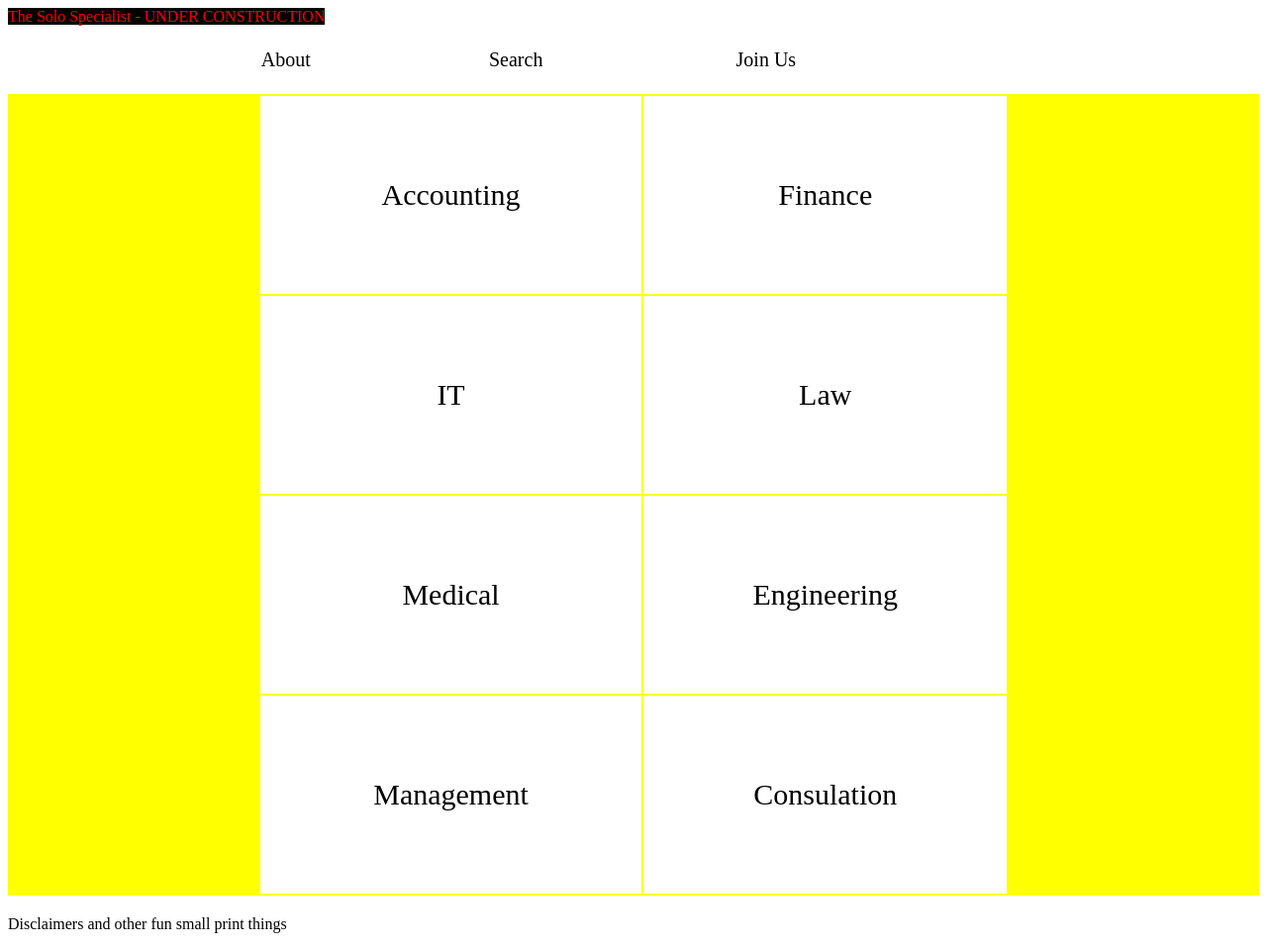
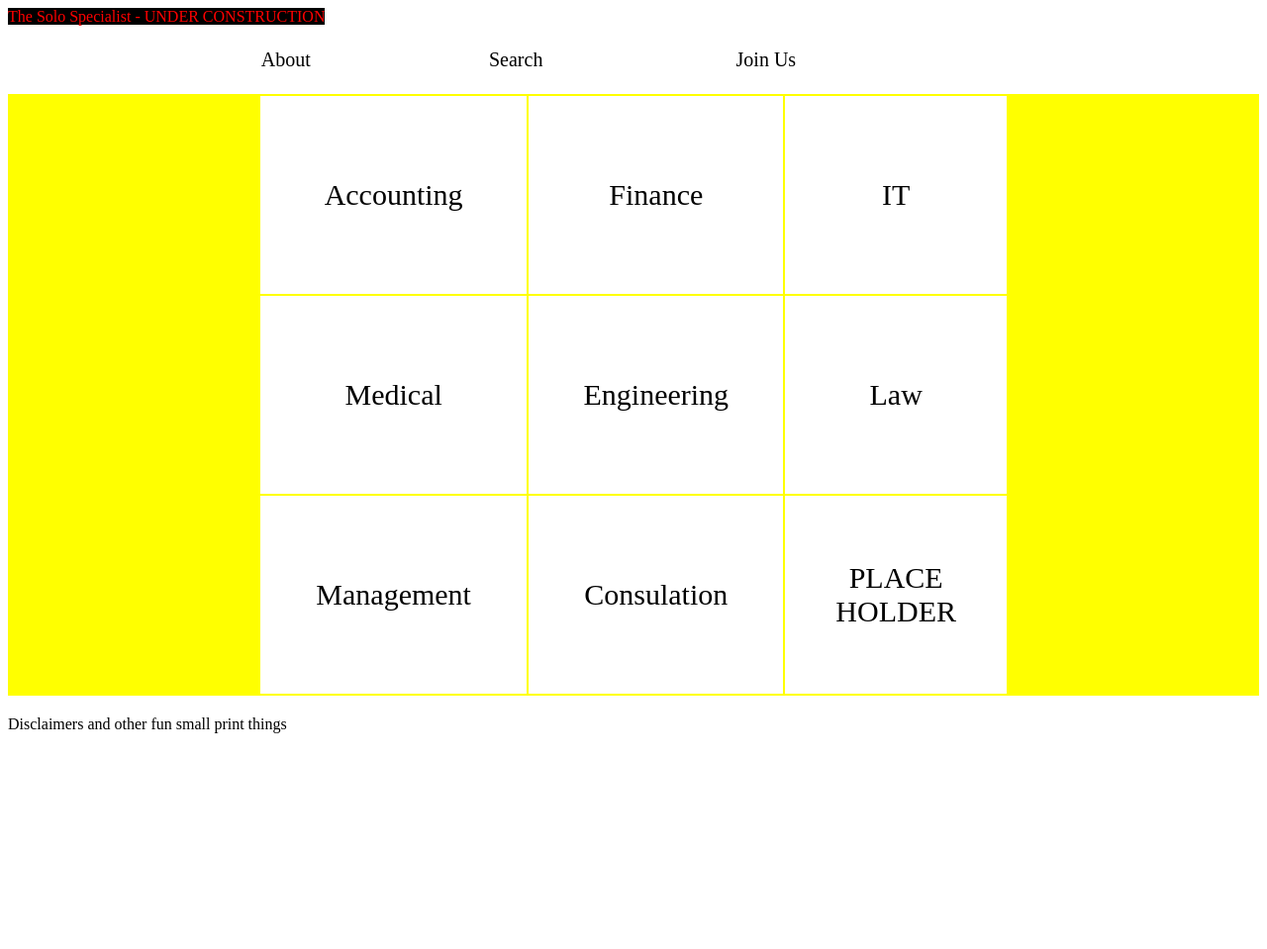
Before and after one commit to Unholyjack/Unholyjack.github.io, a Jekyll site: the page index.html, which Jekyll copies as it is, in a window 1280 px wide. Shown: the whole page at 99% size. Built offline with Jekyll 4.4.1, drawn with Linux system fonts in a browser that asks for light colours; after the commit the page ends 900 px from its top, so only the background shows below that.

Commit message:
Update index.html

```diff
--- a/index.html
+++ b/index.html
@@ -23,18 +23,17 @@
       <tr>
           <td>Accounting</td>
           <td>Finance</td>
-        </tr>
-        <tr>
-          <td>   IT</td>
-          <td>   Law</td>
+          <td>IT</td>
         </tr>
         <tr>
           <td>Medical</td>
           <td>Engineering</td>
+          <td>Law</td>
         </tr>
         <tr>
           <td>Management</td>
           <td>Consulation</td>
+          <td>PLACE</br>HOLDER</td>
         </tr>
       </tbody>
     </table>
```
